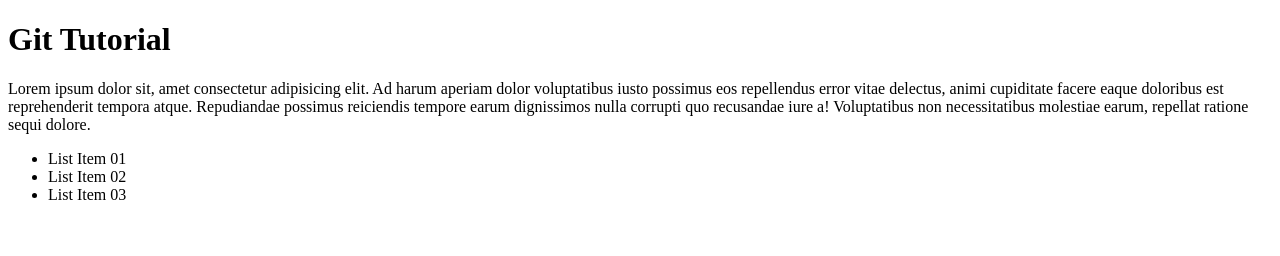
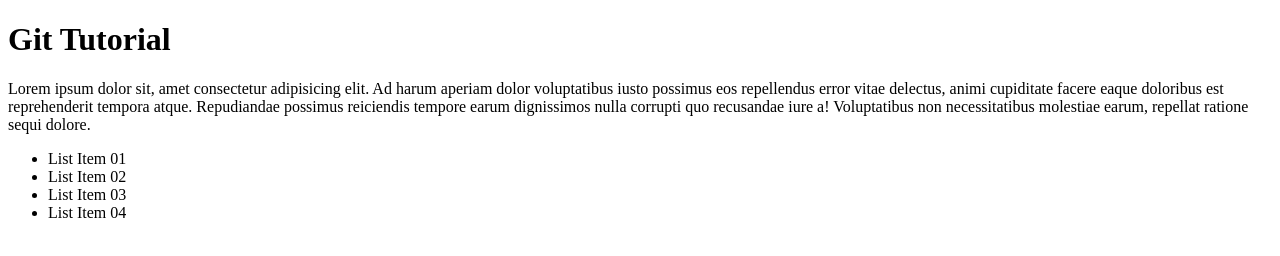
Before and after one commit to lohith021/git-tutorial, a plain HTML site: page index.html in a window 1280 px wide. Drawn offline with Linux system fonts and the light colour scheme.

Commit message:
Added List

```diff
--- a/index.html
+++ b/index.html
@@ -12,6 +12,7 @@
     <li>List Item 01</li>
     <li>List Item 02</li>
     <li>List Item 03</li>
+    <li>List Item 04</li>
   </ul>
 </body>
 </html>
```
